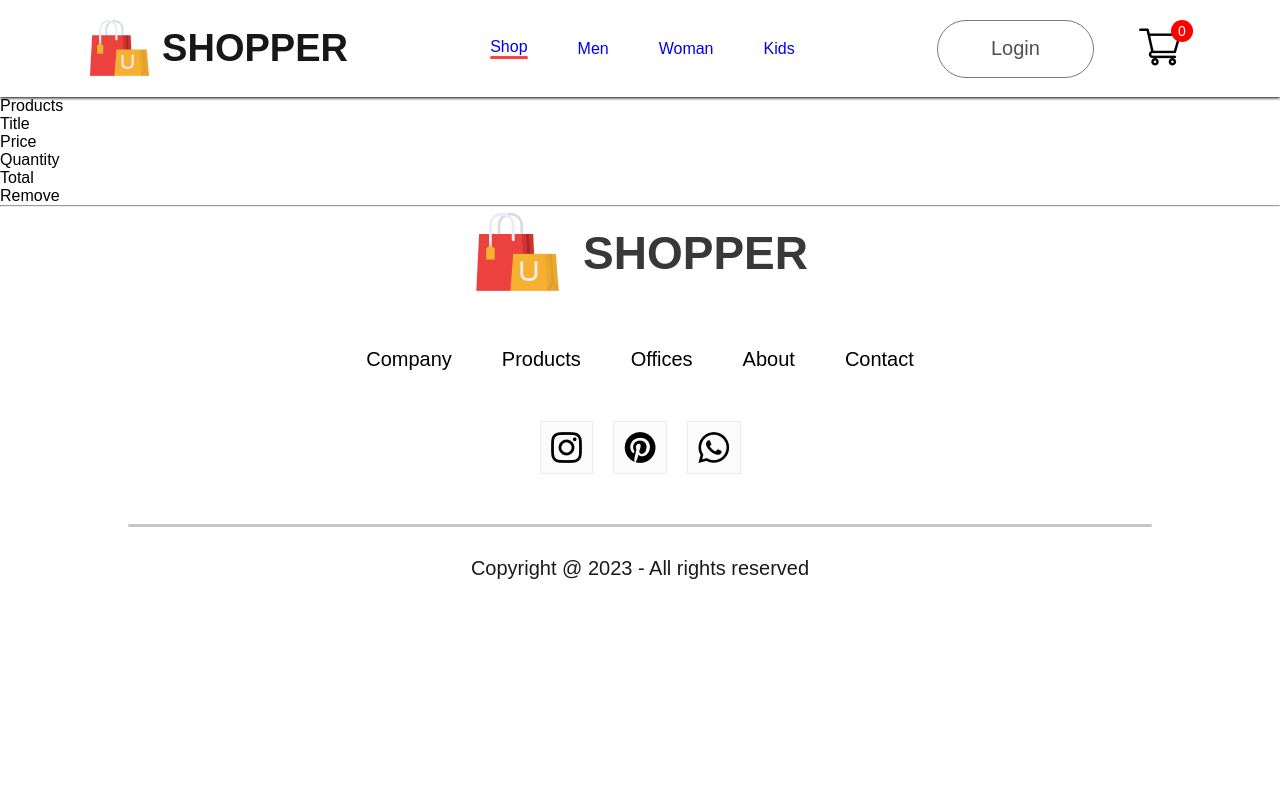
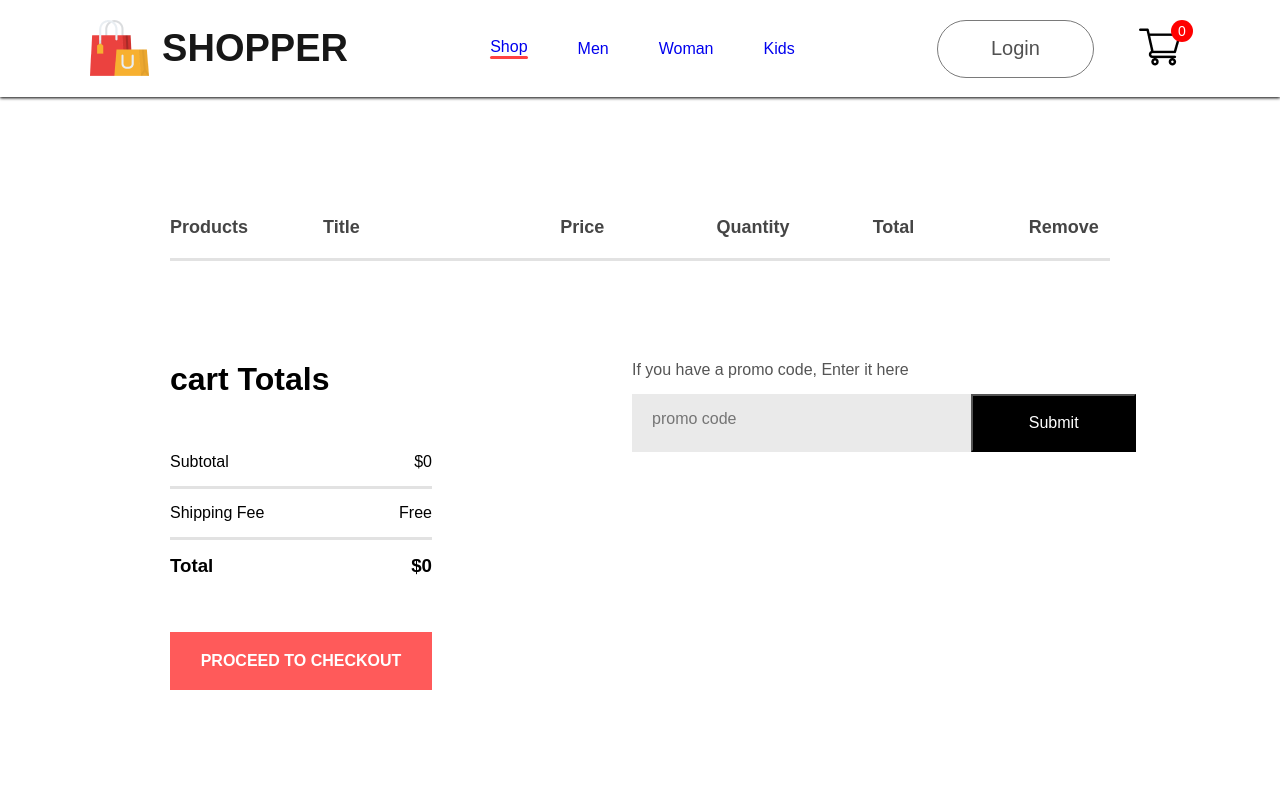
Before and after one commit to pope881/Ecommerce, a React (Create React App) app: page /cart in a window 1280 px wide. Shown: the top 794 px of the page. Built offline with nearby package versions, Linux system fonts and the light colour scheme; the HTML template or start-up script is replaced by a standard one.

Commit message:
created site

```diff
--- a/src/Components/CartItems/CartItems.css
+++ b/src/Components/CartItems/CartItems.css
@@ -0,0 +1,114 @@
+.cartitems {
+	margin: 100px 170px;
+}
+
+.cartitems hr {
+	height: 3px;
+	background: #e2e2e2;
+	border: 0;
+}
+
+.cartitems-format-main {
+	display: grid;
+	grid-template-columns: 0.5fr 2fr 1fr 1fr 1fr 1fr;
+	align-items: center;
+	gap: 75px;
+	padding: 20px 0;
+	color: #454545;
+	font-size: 18px;
+	font-weight: 600;
+}
+
+.cartitems-format {
+	font-size: 17px;
+	font-weight: 500;
+}
+
+.carticon-product-icon {
+	height: 62px;
+}
+
+.cartitems-remove-icon {
+	width: 20px;
+	margin: 0 40px;
+	cursor: pointer;
+}
+.cartitems-quantity {
+	width: 64px;
+	height: 50px;
+	border: 2px solid #ebebeb;
+	background: #fff;
+}
+
+.cartitems-down {
+	display: flex;
+	margin: 100px 0;
+}
+
+.cartitems-total {
+	flex: 1;
+	display: flex;
+	flex-direction: column;
+	margin-right: 200px;
+	gap: 40px;
+}
+
+.cartitems-total-item {
+	display: flex;
+	justify-content: space-between;
+	padding: 15px 0;
+}
+
+.cartitems-total button {
+	width: 262px;
+	height: 58px;
+	outline: none;
+	border: none;
+	background: #ff5a5a;
+	color: #fff;
+	font-size: 16px;
+	font-weight: 600;
+	cursor: pointer;
+}
+
+.cartitems-promocode {
+	flex: 1;
+	font-size: 16px;
+	font-weight: 500;
+}
+
+.cartitems-promocode p {
+	color: #555;
+}
+.cartitems-promobox {
+	display: flex;
+	width: 504px;
+	margin-top: 15px;
+	padding-left: 20px;
+	height: 58px;
+	background: #eaeaea;
+}
+
+.cartitems-promobox input {
+	border: none;
+	outline: none;
+	background: transparent;
+	font-size: 16px;
+	width: 330px;
+	height: 50px;
+}
+
+.cartitems-promobox button {
+	width: 170px;
+	height: 58px;
+	font-size: 16px;
+	background: black;
+	color: white;
+	cursor: pointer;
+	transition: 0.3s;
+}
+
+.cartitems-promobox button:hover {
+	background: white;
+	color: black;
+}
--- a/src/Components/CartItems/CartItems.jsx
+++ b/src/Components/CartItems/CartItems.jsx
@@ -4,9 +4,9 @@
 import remove_icon from '../Assets/cart_cross_icon.png'
 
 const CartItems = () => {
-	const { all_product, cartItems, removeFromCart } = useContext(ShopContext)
+	const { getTotalCartAmount, all_product, cartItems, removeFromCart } = useContext(ShopContext)
 	// console.log(all_product)
-	console.log(cartItems)
+	// console.log(cartItems)
 
 	return (
 		<div className="cartitems">
@@ -20,16 +20,16 @@
 			</div>
 			<hr />
 			{all_product.map(e => {
-				if (cartItems[e.id] > 1) {
+				if (cartItems[e.id] > 0) {
 					return (
 						<div>
-							<div className="cartitems-format">
+							<div className="cartitems-format cartitems-format-main">
 								<img src={e.image} alt="" className="carticon-product-icon" />
 								<p>{e.name}</p>
 								<p>${e.new_price}</p>
 								<button className="cartitems-quantity">{cartItems[e.id]}</button>
-								<p>{e.new_price * cartItems[e.id]}</p>
-								<img
+								<p>${e.new_price * cartItems[e.id]}</p>
+								<img className='cartitems-remove-icon'
 									src={remove_icon}
 									onClick={() => {
 										removeFromCart(e.id)
@@ -41,7 +41,37 @@
 						</div>
 					)
 				}
+				return null
 			})}
+			<div className="cartitems-down">
+				<div className="cartitems-total">
+					<h1>cart Totals</h1>
+					<div>
+						<div className="cartitems-total-item">
+							<p>Subtotal</p>
+							<p>${getTotalCartAmount()}</p>
+						</div>
+						<hr />
+						<div className="cartitems-total-item">
+							<p>Shipping Fee</p>
+							<p>Free</p>
+						</div>
+						<hr />
+						<div className="cartitems-total-item">
+							<h3>Total</h3>
+							<h3>${getTotalCartAmount()}</h3>
+						</div>
+					</div>
+					<button>PROCEED TO CHECKOUT</button>
+				</div>
+				<div className="cartitems-promocode">
+					<p>If you have a promo code, Enter it here</p>
+					<div className="cartitems-promobox">
+						<input type="text" placeholder="promo code" />
+						<button>Submit</button>
+					</div>
+				</div>
+			</div>
 		</div>
 	)
 }
--- a/src/Components/Navbar/Navbar.jsx
+++ b/src/Components/Navbar/Navbar.jsx
@@ -1,11 +1,13 @@
 import './Navbar.css'
 import logo from '../Assets/logo.png'
 import cart_icon from '../Assets/cart_icon.png'
-import { useState } from 'react'
+import { useCallback, useContext, useState } from 'react'
 import { Link } from 'react-router-dom'
+import { ShopContext } from '../../Context/ShopContext'
 
 const Navbar = () => {
 	const [menu, setMenu] = useState('shop')
+	const { getTotalCartItems } = useContext(ShopContext)
 
 	return (
 		<div className="navbar">
@@ -50,7 +52,7 @@
 				<Link to="/cart">
 					<img src={cart_icon} />
 				</Link>
-				<div className="nav-cart-count">0</div>
+				<div className="nav-cart-count">{getTotalCartItems()}</div>
 			</div>
 		</div>
 	)
--- a/src/Context/ShopContext.jsx
+++ b/src/Context/ShopContext.jsx
@@ -24,7 +24,28 @@
 		setCartItems(prev => ({ ...prev, [itemId]: prev[itemId] - 1 }))
 	}
 
-	const contextValue = { all_product, cartItems, addToCart, removeFromCart }
+	const getTotalCartItems = () => {
+		let totalItem = 0
+		for (const item in cartItems) {
+			if (cartItems[item] > 0) {
+				totalItem += cartItems[item]
+			}
+		}
+		return totalItem
+	}
+
+	const getTotalCartAmount = () => {
+		let totalAmount = 0
+		for (const item in cartItems) {
+			if (cartItems[item] > 0) {
+				let item_info = all_product.find(product => product.id === Number(item))
+				totalAmount += item_info.new_price * cartItems[item]
+			}
+		}
+		return totalAmount
+	}
+
+	const contextValue = {getTotalCartItems, all_product, cartItems, addToCart, removeFromCart, getTotalCartAmount }
 	return <ShopContext.Provider value={contextValue}>{props.children}</ShopContext.Provider>
 }
 export default ShopContextProvider
```
